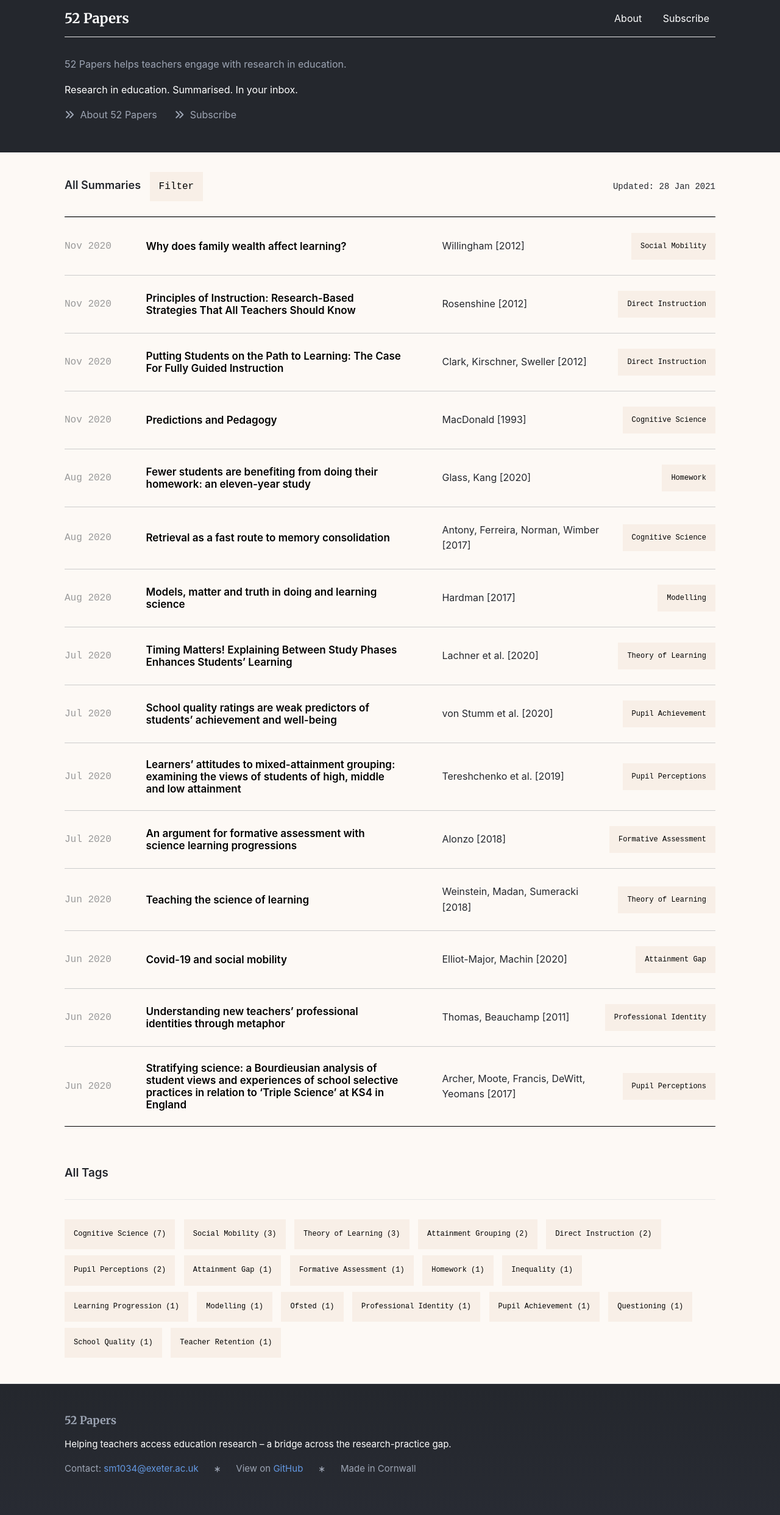
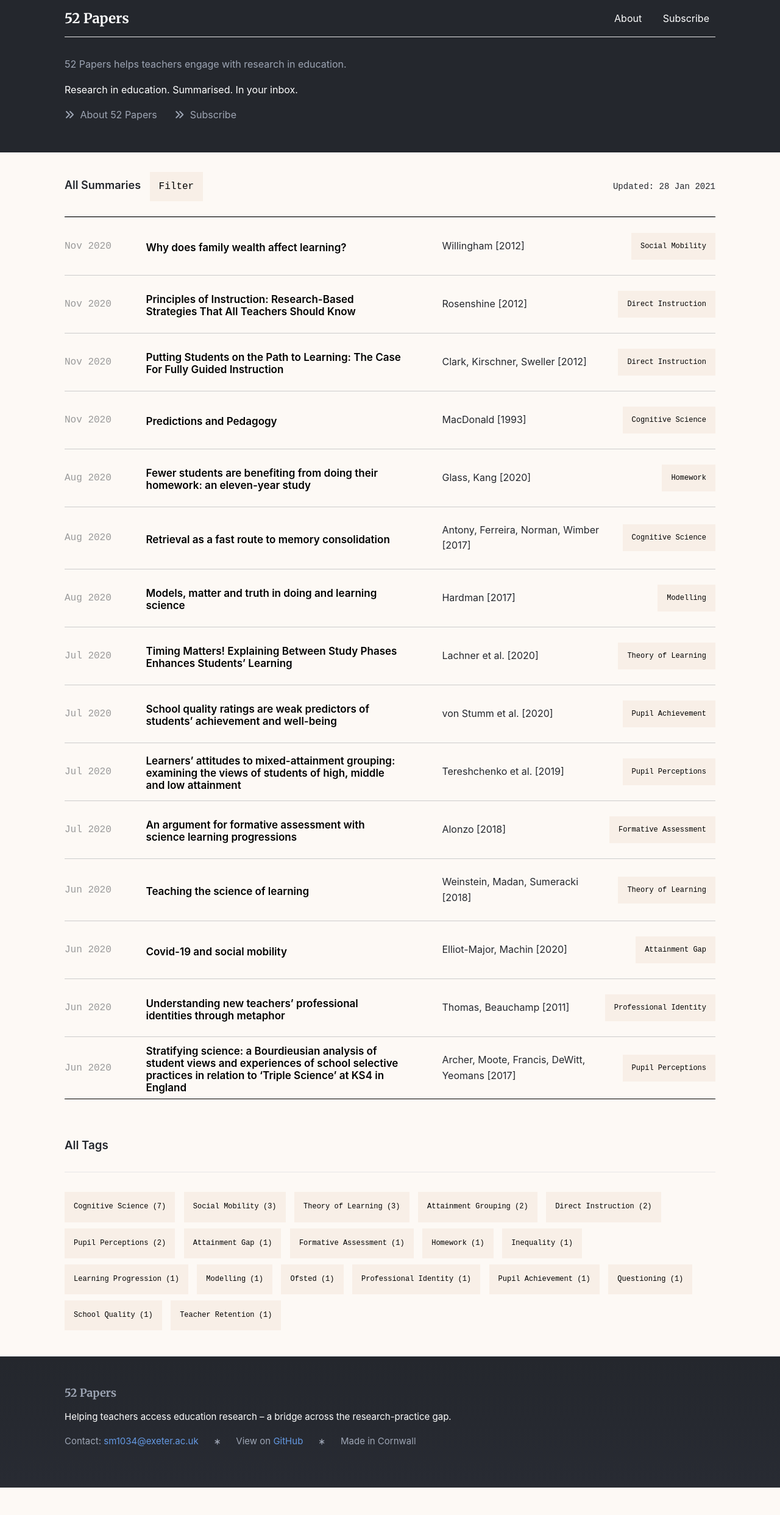
Before and after one commit to samjamead/52papers, a Jekyll site: the page built from index.html, in a window 1280 px wide. Shown: the whole page at 61% size. Built offline with Jekyll 4.4.1, drawn with Linux system fonts in a browser that asks for light colours; nearby versions of some CDN libraries; after the commit the page ends 2440 px from its top, so only the background shows below that.

Commit message:
Push v2.0

```diff
--- /dev/null
+++ b/_includes/postrow.html
@@ -0,0 +1,25 @@
+<div class="post-row {% for tag in post.tags %}{{ tag | slugify }} {% endfor %}">
+
+  <div class="post-refdate">
+    {{ post.date | date: "%b %Y" }}
+  </div>
+
+  <div class="post-tag">
+    <a href="/tags/{{ post.tags | first | slugify }}">{{ post.tags | first }}</a>
+  </div>
+
+  <div class="post-title">
+    <h3><a href="{{ post.url }}">{{ post.title }}</a></h3>
+  </div>
+
+  <div class="post-author">
+    <p>
+      {% if post.shortauthors %}
+        {{ post.shortauthors | join: ", " }} [{{ post.yearpub }}]
+      {% elsif post.paperauthors %}
+        {{ post.paperauthors | join: ", " }} [{{ post.yearpub }}]
+      {% endif %}
+    </p>
+  </div>
+
+</div>
--- a/_sass/_components.scss
+++ b/_sass/_components.scss
@@ -129,28 +129,60 @@
     justify-content: space-between;
     align-items: center;
     flex-wrap: wrap;
+    flex-direction: row;
     border-top: 1px solid #ccc;
+    padding: 30px 0;
     @include for-tablet-landscape-up {
-      padding-top: 15px;
-      padding-bottom: 15px;
+      padding: 0;
     };
   }
-  .post-reference, .post-title, .post-author, .post-tag {
+  .post-refdate, .post-title, .post-author, .post-tag {
     flex: 0 0 100%;
-    padding-top: 10px;
-    padding-bottom: 10px;
+    @include for-tablet-landscape-up {
+      padding-top: 25px;
+      padding-bottom: 25px;
+    };
   }
-  .post-reference, .post-tag {
+  .post-refdate, .post-tag {
     font-family: 'Courier New', monospace;
     color: #999;
   }
-  .post-reference {
+  .post-tag {
     @include for-tablet-landscape-up {
+      order: 4;
+      flex: 0 1 17%;
+      background: transparent;
+      text-align: right;
+    };
+    a {
+      color: #000;
+      text-decoration: underline;
+      font-size: 0.75rem;
+      @include for-tablet-landscape-up {
+        display: inline-block;
+        padding: 15px;
+        background: #f8efe7;
+        transition: 0.4s ease;
+        text-decoration: none;
+        &:hover {
+          background: #f1e0d2;
+          text-decoration: none;
+        }
+      };
+    }
+  }
+  .post-refdate {
+    flex: 0 1 45%;
+    display: none;
+    @include for-tablet-landscape-up {
+      display: block;
+      text-align: left;
       flex: 0 0 12.5%;
       background: transparent;
     };
   }
   .post-title {
+    padding: 10px 0 5px;
     h3 {
       font-size: 17px;
       margin-bottom: 0;
@@ -165,19 +197,12 @@
     };
   }
   .post-author {
-    .subheading {
+    p {
       margin-bottom: 0;
     }
     @include for-tablet-landscape-up {
       flex: 0 0 25%;
       background: transparent;
-    };
-  }
-  .post-tag {
-    @include for-tablet-landscape-up {
-      flex: 0 1 17%;
-      background: transparent;
-      text-align: right;
     };
   }
 }
--- a/_sass/_post.scss
+++ b/_sass/_post.scss
@@ -31,7 +31,7 @@
   }
   .post-date {
     @include for-tablet-landscape-up {
-      text-align: right;
+      // text-align: right;
     };
   }
   a {
--- a/index.html
+++ b/index.html
@@ -28,27 +28,7 @@
     <div class="main-posts-list">
       {% for post in site.posts %}
 
-        <div class="post-row {% for tag in post.tags %}{{ tag | slugify }} {% endfor %}">
-          <div class="post-reference">
-            {{ post.date | date: "%b %Y" }}
-          </div>
-          <div class="post-title">
-            <h3><a href="{{ post.url }}">{{ post.title }}</a></h3>
-          </div>
-          <div class="post-author">
-            <p class="subheading">
-              {% if post.shortauthors %}
-                {{ post.shortauthors | join: ", " }} [{{ post.yearpub }}]
-              {% elsif post.paperauthors %}
-                {{ post.paperauthors | join: ", " }} [{{ post.yearpub }}]
-              {% endif %}
-            </p>
-          </div>
-          <div class="post-tag">
-            <a class="tag" href="/tags/{{ post.tags | first | slugify }}">{{ post.tags | first }}</a>
-          </div>
-
-        </div>
+        {% include postrow.html %}
 
       {% endfor %}
     </div>
```
Also changed, not shown: _layouts/tags.html (+1 -19 lines).
